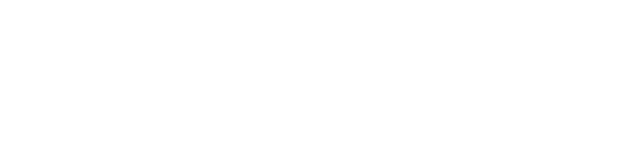
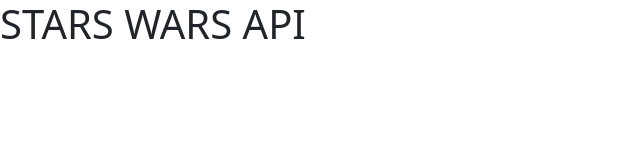
Before and after one commit to RodolfoParada/StarWarsFinal, a website: page index.html in a window 1280 px wide. Shown: the whole page, without its empty margins (0-640 px from the left). Drawn offline with nearby package versions, Linux system fonts and the light colour scheme.

Commit message:
primer titulo

```diff
--- a/index.html
+++ b/index.html
@@ -9,6 +9,7 @@
     <link href="https://cdn.jsdelivr.net/npm/bootstrap@5.3.0-alpha3/dist/css/bootstrap.min.css" rel="stylesheet"
         integrity="sha384-KK94CHFLLe+nY2dmCWGMq91rCGa5gtU4mk92HdvYe+M/SXH301p5ILy+dN9+nJOZ" crossorigin="anonymous">
     <title>Document</title>
+    <h1>STARS WARS API</h1>
 </head>
 
 <body>
```
